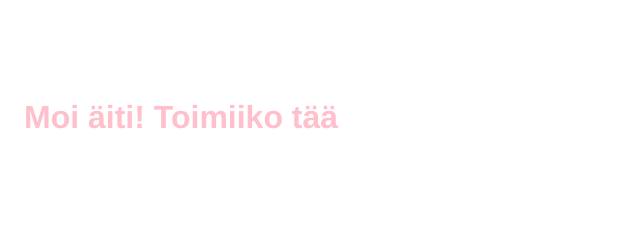
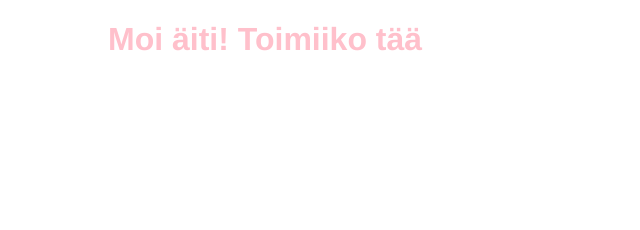
Before and after one commit to jaanan/cvsv, a plain HTML site: page index.html in a window 1280 px wide. Shown: the whole page, without its empty margins (0-640 px from the left). Drawn offline with Linux system fonts and the light colour scheme.

Commit message:
kakskärpästä

```diff
--- a/index.html
+++ b/index.html
@@ -12,7 +12,12 @@
 </head>
 
 <body>
+<div class="container">
+
   <h1>Moi äiti! Toimiiko tää</h1>
+
+</div>
+
 </body>
 
 </html>
--- a/styles.css
+++ b/styles.css
@@ -3,9 +3,6 @@ h1 {
     font-family: 'Helvetica', 'Arial', sans-serif;
   }
 
-  body {
-    margin-left: 500 em;
-    max-width: 50em;
-    line-height: 1.5;
-    padding: 4em 1em;
+  .container {
+    margin-left: 100px;
   }
```
